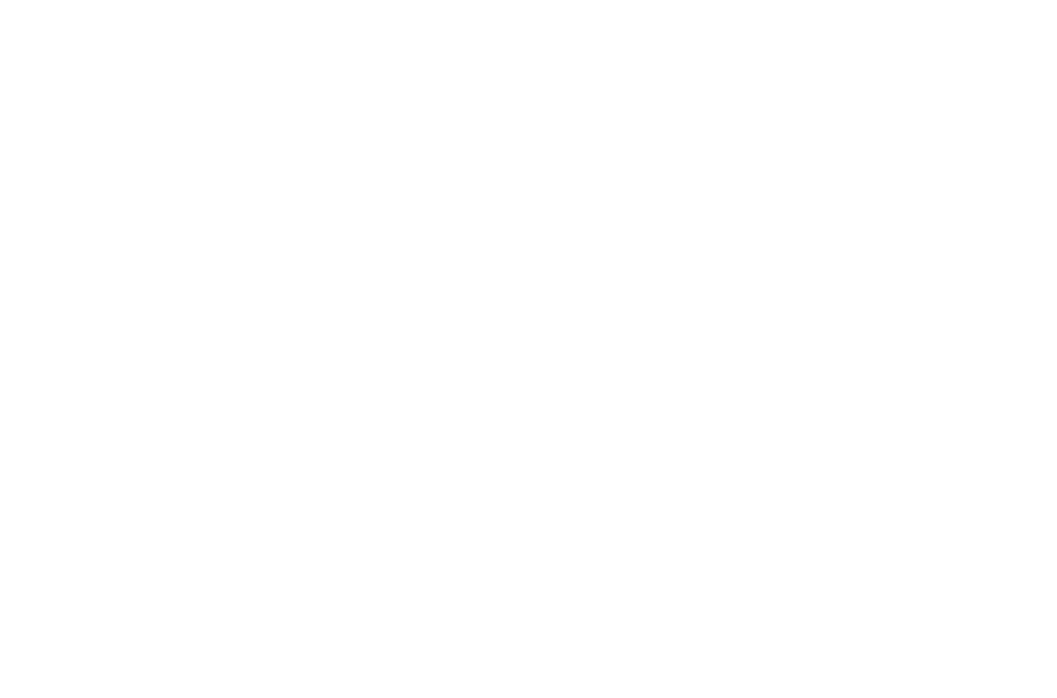
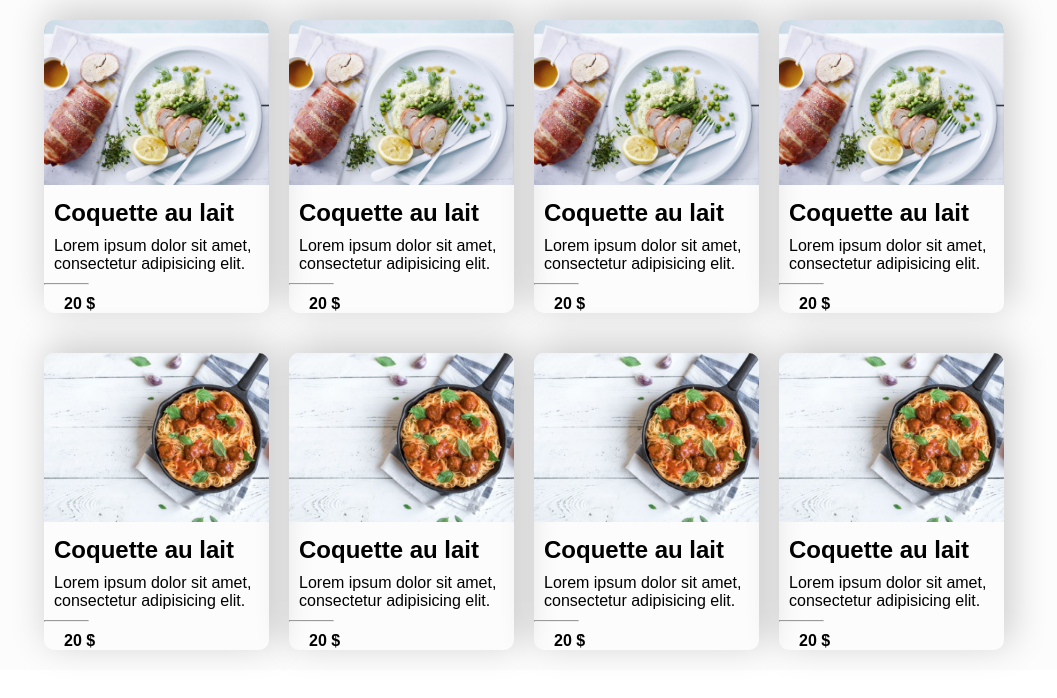
Before and after one commit to NoelGamaliel/concours-web, a plain HTML site: page menu.html in a window 1280 px wide. Shown: the whole page, without its empty margins (116-1173 px from the left). Drawn offline with Linux system fonts and the light colour scheme.

Commit message:
new page of the menu from site

```diff
--- a/assets/css/style.css
+++ b/assets/css/style.css
@@ -9,6 +9,10 @@ body {
     font-size: 1em;
     font-family:'Montserrat', sans-serif;
     height: 120vh;
+}
+.container {
+    width: 75%;
+    margin: 0px auto;
 }
 
 .section-navbar {
@@ -25,11 +29,6 @@ body {
 .navigation .container {
     display: flex;
     justify-content: space-between;
-}
-
-.container {
-    width: 1100px;
-    margin: 0px auto;
 }
 
 .navigation .container .logo {
@@ -311,6 +310,8 @@ body {
     background: #ff0000;
     color: #000;
     padding: 20px;
+    justify-content: center;
+    align-content: center;
 }
 
 .all-footer .footer-container {
@@ -334,6 +335,12 @@ body {
     flex-direction: column;
     text-decoration: none;
     color: #000;
+    transition: .5s;
+}
+
+.all-footer .footer-container .link-media a:hover {
+    color: #ffffff;
+    transform: rotateX('50deg');
 }
 
 .all-footer .footer-container .link-media-sociaux i {
@@ -348,7 +355,7 @@ body {
     width: 500px;
     margin: auto;
     border: 0;
-    border-top: 1px solid #000;
+    border-top: 1px solid #f0e6e6;
 }
 
 .all-footer .copyright {
@@ -356,3 +363,49 @@ body {
     color: #000;
     text-align: center;
 }
+
+
+
+
+/* Section All Menus */
+.all-menus {
+    background-color: #fcfcfc;
+}
+
+.all-menus .container {
+    display: grid;
+    grid-template-columns: 1fr 1fr 1fr 1fr;
+    gap: 20px;
+    padding: 20px 0;
+}
+
+.all-menus-items {
+    border: 0px solid #ffffff;
+    border-radius: 10px 10px;
+    box-shadow: 5px -8px 36px 3px rgba(0, 0, 0, 0.185);
+}
+
+.all-menus-items a {
+    text-decoration: none;
+    color: #000;
+}
+
+.all-menus-items h1, p {
+    margin: 10px;
+}
+
+.all-menus-items hr {
+    width: 20%;
+    margin-bottom: 10px;
+}
+
+.all-menus-items span {
+    font-weight: bold;
+    padding: 20px;
+}
+
+.all-menus-items img {
+    width: 100%;
+    height: auto;
+    border-radius: 10px 10px 0px 0px;
+}
--- a/menu.html
+++ b/menu.html
@@ -0,0 +1,117 @@
+<!DOCTYPE html>
+<html lang="en">
+<head>
+    <meta charset="UTF-8">
+    <meta http-equiv="X-UA-Compatible" content="IE=edge">
+    <meta name="viewport" content="width=device-width, initial-scale=1.0">
+
+    <!-- The link for all file style css -->
+    <link rel="stylesheet" href="./assets/css/style.css">
+    <link rel="stylesheet" href="./assets/css/splide.min.css">
+    <link rel="stylesheet" href="https://cdnjs.cloudflare.com/ajax/libs/font-awesome/6.3.0/css/all.min.css">
+
+
+    <!-- My title -->
+    <title>All Menu</title>
+</head>
+<body>
+    <main>
+        <!-- section all menu -->
+        <div class="all-menus">
+            <section class="container">
+                <div class="all-menus-items">
+                    <a href="http://">
+                        <img src="./assets/img/plat1.jpg" alt="" srcset="">
+                        <h1>Coquette au lait</h1>
+                        <p>
+                            Lorem ipsum dolor sit amet, consectetur adipisicing elit.
+                        </p>
+                        <hr>
+                        <span>20 $</span>
+                    </a>
+                </div>
+                <div class="all-menus-items">
+                    <a href="http://">
+                        <img src="./assets/img/plat1.jpg" alt="" srcset="">
+                        <h1>Coquette au lait</h1>
+                        <p>
+                            Lorem ipsum dolor sit amet, consectetur adipisicing elit.
+                        </p>
+                        <hr>
+                        <span>20 $</span>
+                    </a>
+                </div>
+                <div class="all-menus-items">
+                    <a href="http://">
+                        <img src="./assets/img/plat1.jpg" alt="" srcset="">
+                        <h1>Coquette au lait</h1>
+                        <p>
+                            Lorem ipsum dolor sit amet, consectetur adipisicing elit.
+                        </p>
+                        <hr>
+                        <span>20 $</span>
+                    </a>
+                </div>
+                <div class="all-menus-items">
+                    <a href="http://">
+                        <img src="./assets/img/plat1.jpg" alt="" srcset="">
+                        <h1>Coquette au lait</h1>
+                        <p>
+                            Lorem ipsum dolor sit amet, consectetur adipisicing elit.
+                        </p>
+                        <hr>
+                        <span>20 $</span>
+                    </a>
+                </div>
+            </section>
+
+            <section class="container">
+                <div class="all-menus-items">
+                    <a href="http://">
+                        <img src="./assets/img/plat2.jpeg" alt="" srcset="">
+                        <h1>Coquette au lait</h1>
+                        <p>
+                            Lorem ipsum dolor sit amet, consectetur adipisicing elit.
+                        </p>
+                        <hr>
+                        <span>20 $</span>
+                    </a>
+                </div>
+                <div class="all-menus-items">
+                    <a href="http://">
+                        <img src="./assets/img/plat2.jpeg" alt="" srcset="">
+                        <h1>Coquette au lait</h1>
+                        <p>
+                            Lorem ipsum dolor sit amet, consectetur adipisicing elit.
+                        </p>
+                        <hr>
+                        <span>20 $</span>
+                    </a>
+                </div>
+                <div class="all-menus-items">
+                    <a href="http://">
+                        <img src="./assets/img/plat2.jpeg" alt="" srcset="">
+                        <h1>Coquette au lait</h1>
+                        <p>
+                            Lorem ipsum dolor sit amet, consectetur adipisicing elit.
+                        </p>
+                        <hr>
+                        <span>20 $</span>
+                    </a>
+                </div>
+                <div class="all-menus-items">
+                    <a href="http://">
+                        <img src="./assets/img/plat2.jpeg" alt="" srcset="">
+                        <h1>Coquette au lait</h1>
+                        <p>
+                            Lorem ipsum dolor sit amet, consectetur adipisicing elit.
+                        </p>
+                        <hr>
+                        <span>20 $</span>
+                    </a>
+                </div>
+            </section>
+        </div>
+    </main>
+</body>
+</html>
```
Also changed, not shown: index.html (+4 -3 lines), assets/css/@query.css (added), assets/img/plat1.jpg (added), assets/img/plat2.jpeg (added), assets/img/plat3.jpg (added), assets/img/plat4.jpg (added), assets/img/plat5.jpeg (added), contact.html (added), footer.html (deleted).
